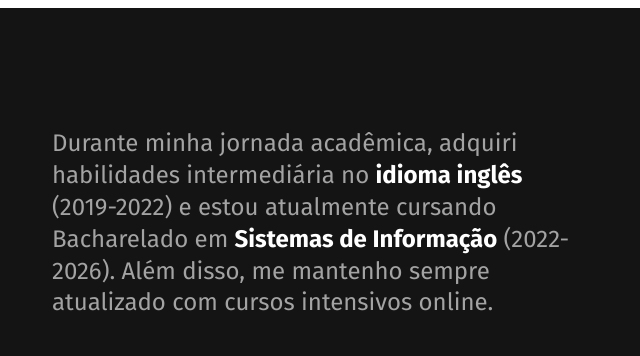
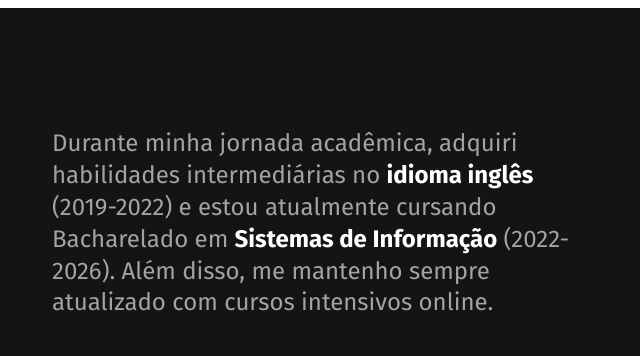
Before and after one commit to gustavoyoshizawa/gustavoyoshizawa.github.io, a plain HTML site: page index.html in a window 1280 px wide. Shown: the part 1360-1716 px from the top of the page, 398-1038 px from the left. Drawn offline with Linux system fonts and the light colour scheme.

Commit message:
mudança descrição e formação

```diff
--- a/index.html
+++ b/index.html
@@ -78,7 +78,7 @@
             <h2 class="subtitulo">Formação</h2>
             <div>
                 <p class="formacao-texto">
-                    Durante minha jornada acadêmica, adquiri habilidades intermediária no <strong>idioma inglês</strong> (2019-2022) e estou atualmente cursando Bacharelado em <strong>Sistemas de Informação</strong> (2022-2026). Além disso, me mantenho sempre atualizado com cursos intensivos online.
+                    Durante minha jornada acadêmica, adquiri habilidades intermediárias no <strong>idioma inglês</strong> (2019-2022) e estou atualmente cursando Bacharelado em <strong>Sistemas de Informação</strong> (2022-2026). Além disso, me mantenho sempre atualizado com cursos intensivos online.
                 </p>
                 <ul class="faculdade-lista">
                     <li class="faculdade">
```
